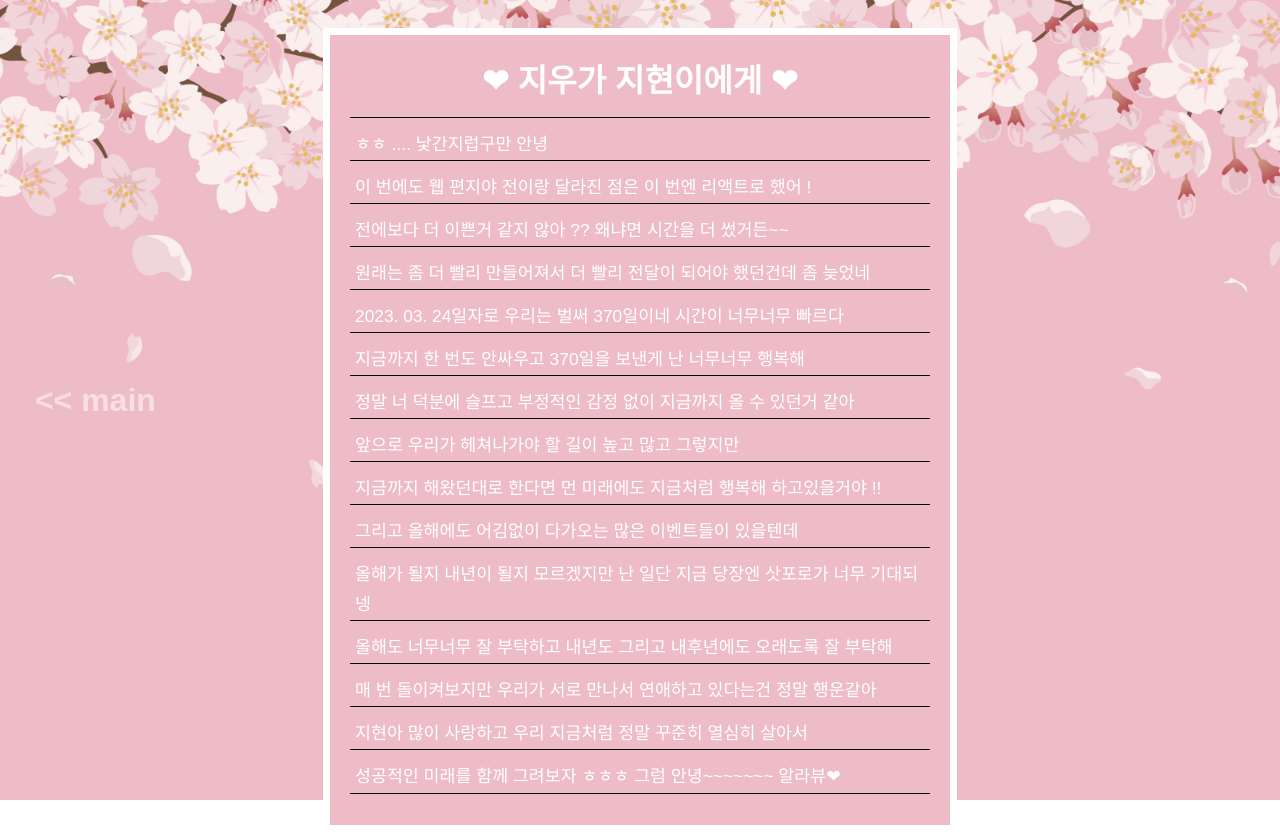
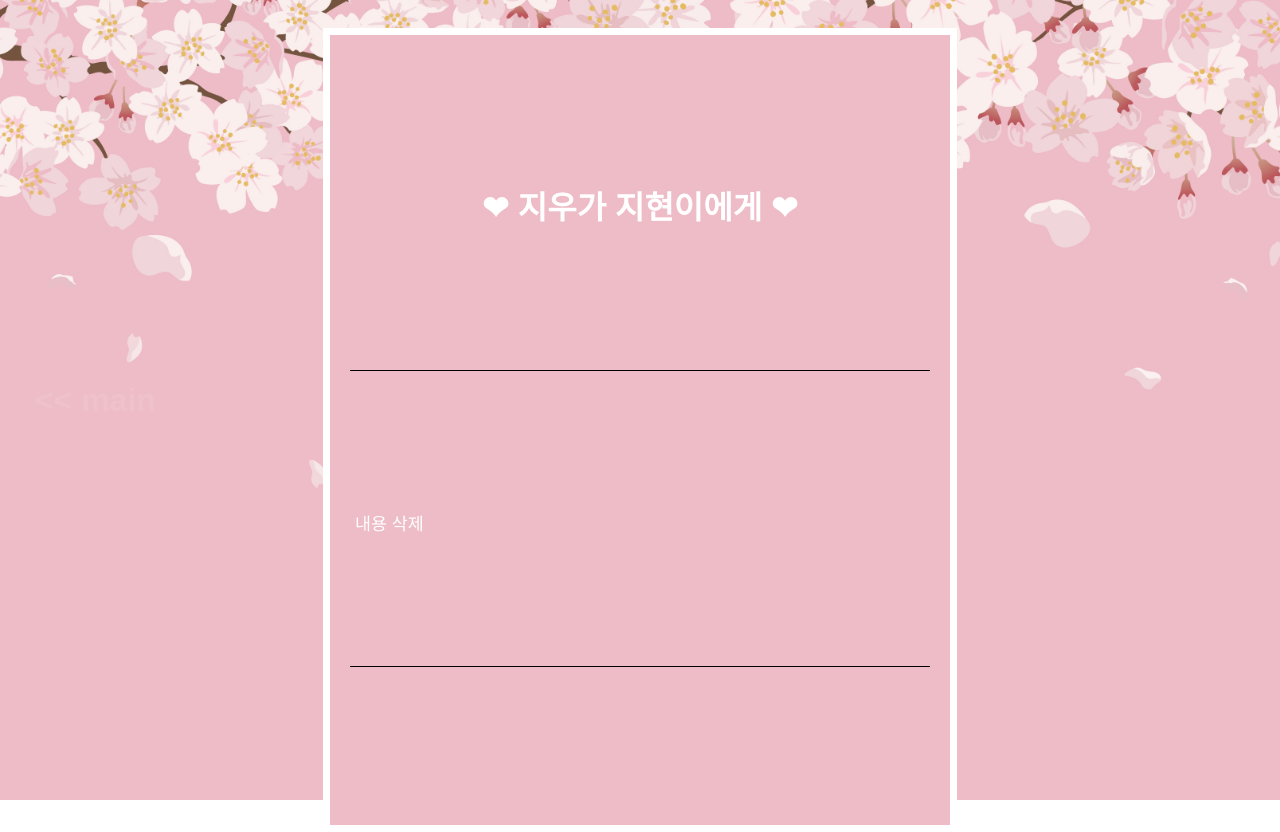
Before and after one commit to Growing-Jiwoo/JJ_StoryBook, a React (Create React App) app: page /letter in a window 1280 px wide. Built offline with nearby package versions, Linux system fonts and the light colour scheme.

Commit message:
내용 삭제

```diff
--- a/src/Components/letter/Letter.js
+++ b/src/Components/letter/Letter.js
@@ -9,35 +9,7 @@ export default function Letter() {
       <A4Letter>
         <Title> ❤ 지우가 지현이에게 ❤ </Title>
         <Line />
-        <Content>ㅎㅎ .... 낯간지럽구만 안녕</Content>
-        <Line />
-        <Content>이 번에도 웹 편지야 전이랑 달라진 점은 이 번엔 리액트로 했어 !</Content>
-        <Line />
-        <Content>전에보다 더 이쁜거 같지 않아 ?? 왜냐면 시간을 더 썼거든~~</Content>
-        <Line />
-        <Content>원래는 좀 더 빨리 만들어져서 더 빨리 전달이 되어야 했던건데 좀 늦었네</Content>
-        <Line />
-        <Content>2023. 03. 24일자로 우리는 벌써 370일이네 시간이 너무너무 빠르다</Content>
-        <Line />
-        <Content>지금까지 한 번도 안싸우고 370일을 보낸게 난 너무너무 행복해</Content>
-        <Line />
-        <Content>정말 너 덕분에 슬프고 부정적인 감정 없이 지금까지 올 수 있던거 같아</Content>
-        <Line />
-        <Content>앞으로 우리가 헤쳐나가야 할 길이 높고 많고 그렇지만</Content>
-        <Line />
-        <Content>지금까지 해왔던대로 한다면 먼 미래에도 지금처럼 행복해 하고있을거야 !!</Content>
-        <Line />
-        <Content>그리고 올해에도 어김없이 다가오는 많은 이벤트들이 있을텐데 </Content>
-        <Line />
-        <Content>올해가 될지 내년이 될지 모르겠지만 난 일단 지금 당장엔 삿포로가 너무 기대되넹</Content>
-        <Line />
-        <Content>올해도 너무너무 잘 부탁하고 내년도 그리고 내후년에도 오래도록 잘 부탁해</Content>
-        <Line />
-        <Content>매 번 돌이켜보지만 우리가 서로 만나서 연애하고 있다는건 정말 행운같아</Content>
-        <Line />
-        <Content>지현아 많이 사랑하고 우리 지금처럼 정말 꾸준히 열심히 살아서 </Content>
-        <Line />
-        <Content>성공적인 미래를 함께 그려보자 ㅎㅎㅎ 그럼 안녕~~~~~~~ 알라뷰❤</Content>
+        <Content>내용 삭제</Content>
         <Line />
       </A4Letter>
     </CenteredA4Letter>
```
